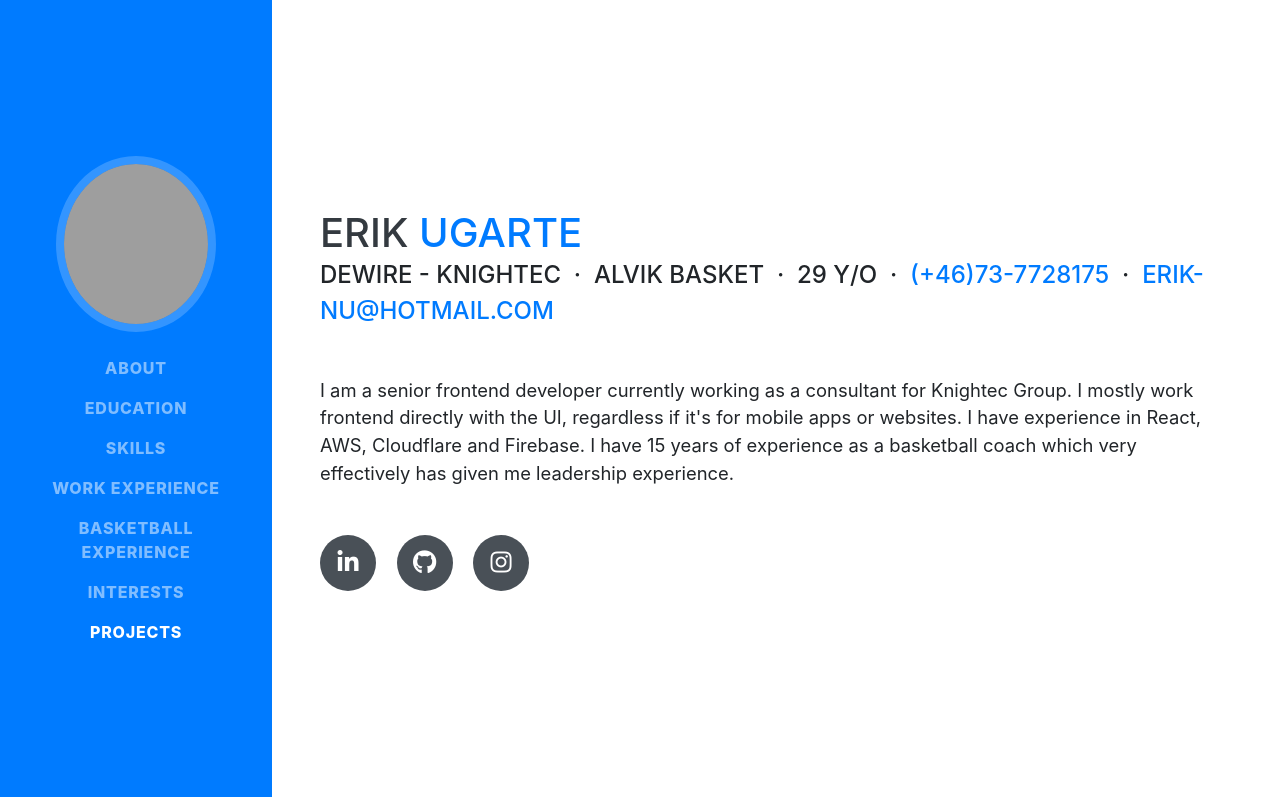
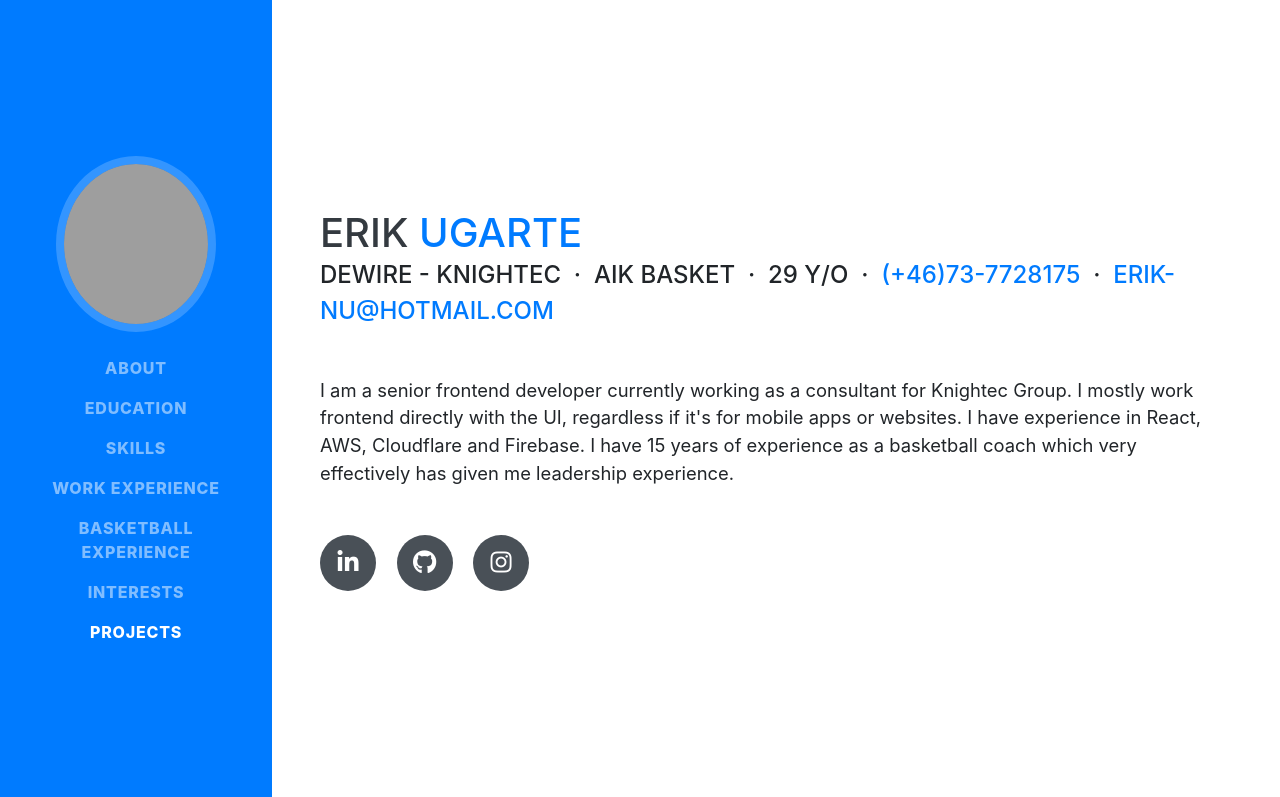
Before and after one commit to Kaosma/kaosma.github.io, a website with bundled scripts: page index.html in a window 1280 px wide. Shown: the top 797 px of the page. Built offline with nearby package versions, Linux system fonts and the light colour scheme; grey boxes are pictures that could not be loaded; a web font is replaced by a local one.

Commit message:
feat(aik basket): aik basket

```diff
--- a/index.html
+++ b/index.html
@@ -75,7 +75,7 @@
         </h1>
         <div class="subheading mb-5">
           Dewire - Knightec &nbsp;·&nbsp;
-          Alvik Basket &nbsp;·&nbsp;
+          AIK Basket &nbsp;·&nbsp;
           29 y/o &nbsp;·&nbsp;
           <a href="tel:+46737728175">(+46)73-7728175</a> &nbsp;·&nbsp;
           <a href="mailto:name@email.com">erik-nu@hotmail.com</a>
```
